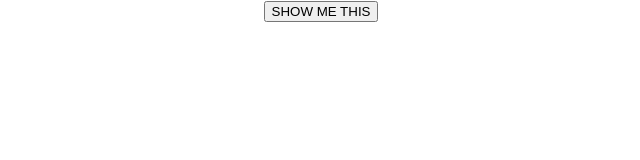
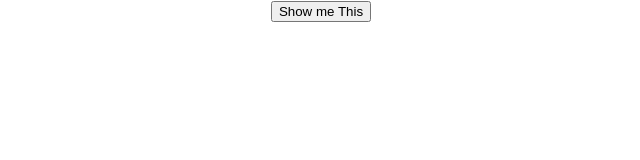
Before and after one commit to Kliapwnz/jsonplace, a React (Create React App) app: page / in a window 1280 px wide. Shown: the top 160 px of the page, without its empty margins (319-959 px from the left). Built offline with nearby package versions, Linux system fonts and the light colour scheme.

Commit message:
SuperButton.tsx

```diff
--- a/src/App.tsx
+++ b/src/App.tsx
@@ -2,6 +2,7 @@ import React, {useEffect} from 'react';
 
 import './App.css';
 import {json} from "stream/consumers";
+import {SuperButton} from "./components/SuperButton";
 
 function App() {
 
@@ -19,7 +20,7 @@ const ShowThisHandler=()=>{
 
   return (
     <div className="App">
-<button onClick={ShowThisHandler}>SHOW ME THIS</button>
+<SuperButton name={"Show me This"} callBack={ShowThisHandler}/>
     </div>
   );
 }
--- a/src/components/SuperButton.tsx
+++ b/src/components/SuperButton.tsx
@@ -1,9 +1,15 @@
 import React from 'react';
 
-export const SuperButton = () => {
+type PropsType ={
+    name:string
+    callBack:()=>void
+}
+
+export const SuperButton = (props:PropsType) => {
+    const onClickHandler = () =>{
+        props.callBack()
+    }
     return (
-        <div>
-
-        </div>
+        <button onClick={onClickHandler}>{props.name}</button>
     );
 };
```
